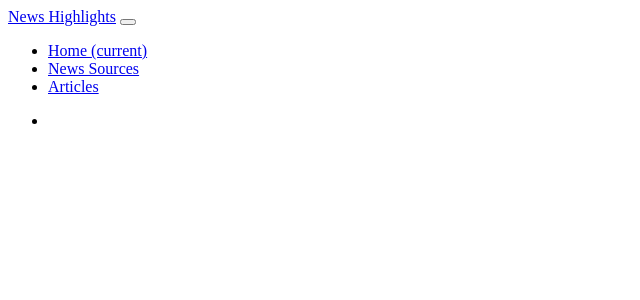
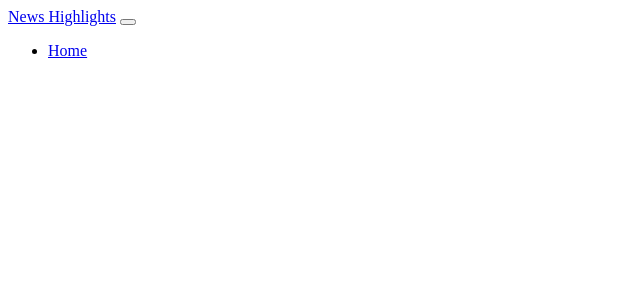
Before and after one commit to BradOdera/News-Highlights, a Flask app: template app/templates/navbar.html in a window 1280 px wide. Shown: the top 300 px of the page, without its empty margins (0-640 px from the left). Run offline with Flask 2, Linux system fonts and the light colour scheme; the template is opened without the code that fills it, so the values that code supplies are empty.

Commit message:
fix error and add markup file

```diff
--- a/app/templates/index.html
+++ b/app/templates/index.html
@@ -1,4 +1,4 @@
-<!-- {% extends 'base.html'%} -->
+{% extends 'trial.html'%}
 {% import 'macros.html' as macro%}
 
 <!-- Content block -->
--- a/app/templates/macros.html
+++ b/app/templates/macros.html
@@ -7,7 +7,6 @@
         <p>{{sources.description | truncate(88)}}</p>
     </div>
 
-
     <div class="center aligned author">
         <a href="{{sources.url}}" style="color: blue"> Visit <i class="linkify icon" src=""></i></a>
     </div>
--- a/app/templates/navbar.html
+++ b/app/templates/navbar.html
@@ -1,29 +1,14 @@
 <nav class="mb-1 navbar fixed-top navbar-expand-lg navbar-dark bg-dark">
-    <a class="navbar-brand" href="#">News Highlights</a>
+    <a class="navbar-brand" href="/">News Highlights</a>
     <button class="navbar-toggler" type="button" data-toggle="collapse" data-target="#navbarSupportedContent-555" aria-controls="navbarSupportedContent-555" aria-expanded="false" aria-label="Toggle navigation">
         <span class="navbar-toggler-icon"></span>
     </button>
     <div class="collapse navbar-collapse" id="navbarSupportedContent-555">
         <ul class="navbar-nav mr-auto">
             <li class="nav-item active">
-                <a class="nav-link" href="/index.html/">Home
-                    <span class="sr-only">(current)</span>
-                </a>
-            </li>
-            <li class="nav-item">
-                <a class="nav-link" href="/news.html">News Sources</a>
-            </li>
-            <li class="nav-item">
-                <a class="nav-link" href="/sources.html">Articles</a>
+                <a class="nav-link" href="/">Home</a>
             </li>
         </ul>
-        <ul class="navbar-nav ml-auto nav-flex-icons">
-            <li class="nav-item avatar">
-                <a class="nav-link p-0" href="#">
-                    <i class="inbox icon" height='35'></i>
 
-                </a>
-            </li>
-        </ul>
     </div>
 </nav>
--- a/app/templates/news.html
+++ b/app/templates/news.html
@@ -1,5 +1,5 @@
 {% import 'macros.html' as macro%}
-{% extends 'base.html'%}
+{% extends 'trial.html'%}
 
 
 {% block content%}
```
Also changed, not shown: app/templates/trial.html (+53 -0 lines), README.md. Lines whose indentation alone changed are shown as unchanged.
